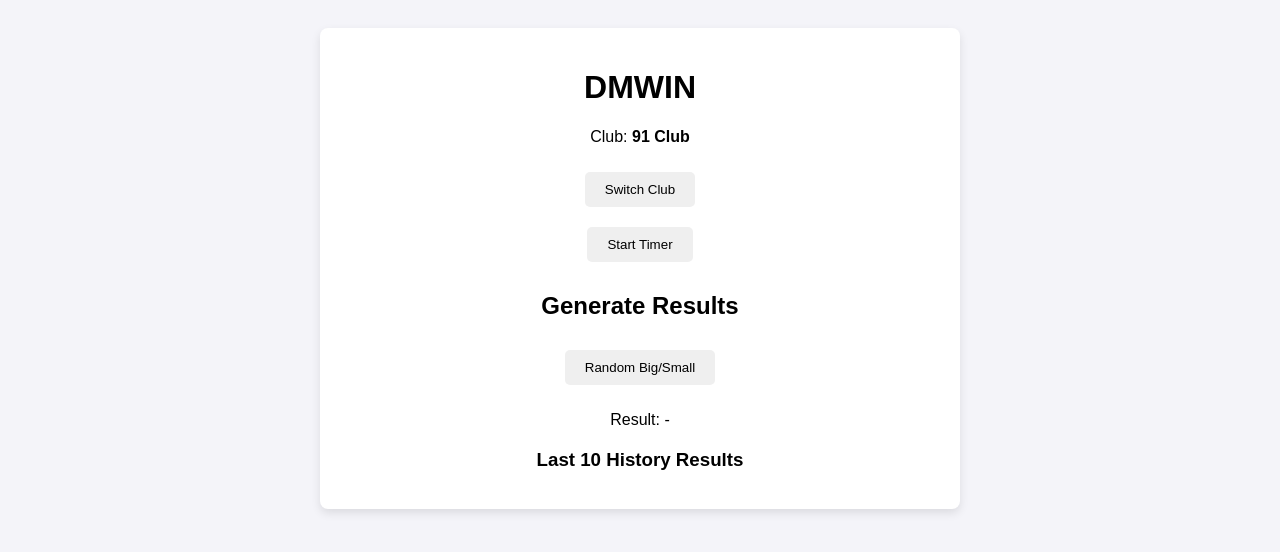
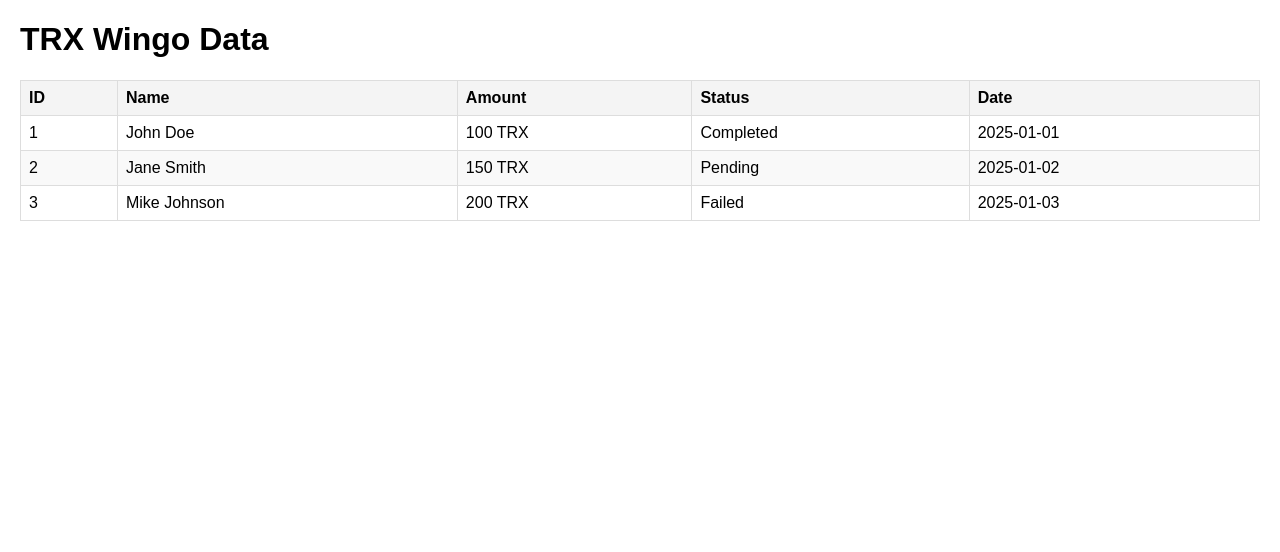
Before and after one commit to teammodx/Od, a plain HTML site: page index.html in a window 1280 px wide. Drawn offline with Linux system fonts and the light colour scheme.

Commit message:
Update index.html

```diff
--- a/index.html
+++ b/index.html
@@ -3,115 +3,71 @@
 <head>
     <meta charset="UTF-8">
     <meta name="viewport" content="width=device-width, initial-scale=1.0">
-  <title>DMWIN</title>
+    <title>TRX Wingo Data</title>
     <style>
         body {
             font-family: Arial, sans-serif;
-      text-align: center;
-      padding: 20px;
-      background-color: #f4f4f9;
+            margin: 20px;
         }
-    .container {
-      max-width: 600px;
-      margin: auto;
-      padding: 20px;
-      background: white;
-      border-radius: 8px;
-      box-shadow: 0 4px 10px rgba(0, 0, 0, 0.1);
-    }
-    .history {
+        table {
+            width: 100%;
+            border-collapse: collapse;
             margin-top: 20px;
         }
-    .history ul {
-      list-style-type: none;
-      padding: 0;
+        th, td {
+            border: 1px solid #ddd;
+            padding: 8px;
+            text-align: left;
         }
-    .history li {
-      margin: 5px 0;
-      padding: 8px;
-      background: #e0e0e0;
-      border-radius: 4px;
+        th {
+            background-color: #f4f4f4;
         }
-    button {
-      padding: 10px 20px;
-      margin: 10px;
-      border: none;
-      border-radius: 5px;
-      cursor: pointer;
+        tr:nth-child(even) {
+            background-color: #f9f9f9;
         }
-    button:hover {
-      background-color: #007BFF;
-      color: white;
+        tr:hover {
+            background-color: #f1f1f1;
         }
     </style>
 </head>
 <body>
-  <div class="container">
-    <h1>DMWIN</h1>
-    <p>Club: <strong id="club-name">91 Club</strong></p>
-    <button onclick="switchClub()">Switch Club</button>
 
-    <div id="timer"></div>
-    <button onclick="startTimer()">Start Timer</button>
+    <h1>TRX Wingo Data</h1>
 
-    <h2>Generate Results</h2>
-    <button onclick="generateResult()">Random Big/Small</button>
-    <p id="result">Result: -</p>
+    <table>
+        <thead>
+            <tr>
+                <th>ID</th>
+                <th>Name</th>
+                <th>Amount</th>
+                <th>Status</th>
+                <th>Date</th>
+            </tr>
+        </thead>
+        <tbody>
+            <tr>
+                <td>1</td>
+                <td>John Doe</td>
+                <td>100 TRX</td>
+                <td>Completed</td>
+                <td>2025-01-01</td>
+            </tr>
+            <tr>
+                <td>2</td>
+                <td>Jane Smith</td>
+                <td>150 TRX</td>
+                <td>Pending</td>
+                <td>2025-01-02</td>
+            </tr>
+            <tr>
+                <td>3</td>
+                <td>Mike Johnson</td>
+                <td>200 TRX</td>
+                <td>Failed</td>
+                <td>2025-01-03</td>
+            </tr>
+        </tbody>
+    </table>
 
-    <div class="history">
-      <h3>Last 10 History Results</h3>
-      <ul id="history"></ul>
-    </div>
-  </div>
-
-  <script>
-    let club = "91 Club";
-    let historyResults = [];
-    let timerInterval;
-
-    // Switch Club
-    function switchClub() {
-      club = club === "91 Club" ? "AMD Wingo" : "91 Club";
-      document.getElementById("club-name").innerText = club;
-    }
-
-    // Timer
-    function startTimer() {
-      let period = 10; // 10 seconds
-      const timerDiv = document.getElementById("timer");
-      timerDiv.innerText = `Timer: ${period} seconds`;
-      clearInterval(timerInterval);
-      timerInterval = setInterval(() => {
-        period--;
-        timerDiv.innerText = `Timer: ${period} seconds`;
-        if (period <= 0) {
-          clearInterval(timerInterval);
-          timerDiv.innerText = "Timer Finished!";
-        }
-      }, 1000);
-    }
-
-    // Generate Random Result
-    function generateResult() {
-      const result = Math.random() > 0.5 ? "Big" : "Small";
-      document.getElementById("result").innerText = `Result: ${result}`;
-      addToHistory(result);
-    }
-
-    // Add to History
-    function addToHistory(result) {
-      historyResults.unshift(result);
-      if (historyResults.length > 10) {
-        historyResults.pop();
-      }
-      const historyUl = document.getElementById("history");
-      historyUl.innerHTML = "";
-      historyResults.forEach(res => {
-        const li = document.createElement("li");
-        li.innerText = res;
-        historyUl.appendChild(li);
-      });
-    }
-  </script>
 </body>
 </html>
```
Lines whose indentation alone changed are shown as unchanged.
